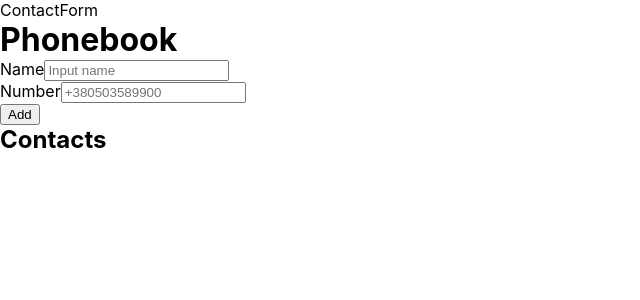
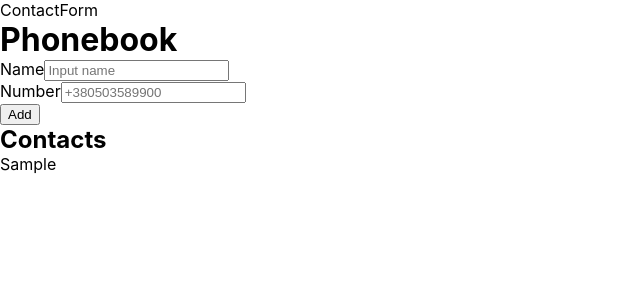
Before and after one commit to Korotkova-Iuliia/goit-react-hw-02-phonebook, a React (Create React App) app: page / in a window 1280 px wide. Both pictures are taken after typing "Sample", "5551234" into the empty fields and a click on the button "Add". Shown: the top 300 px of the page, without its empty margins (0-640 px from the left). Built offline with nearby package versions, Linux system fonts and the light colour scheme.

Commit message:
create contactList

```diff
--- a/src/components/App.js
+++ b/src/components/App.js
@@ -4,7 +4,7 @@ import { GlobalStyle } from "./GlobalStyle";
 // import styled from 'styled-components';
 import "./App.css";
 import MyForm from "./MyForm/MyForm";
-// import ContactsList from './ContatsList/ContatsList';
+import ContactsList from "./ContatsList/ContatsList";
 
 class App extends Component {
   state = {
@@ -18,6 +18,16 @@ class App extends Component {
     number: "",
     filter: "",
   };
+  addContact = (values) => {
+    const createId = () => nanoid();
+    const { name, number } = values;
+
+    this.setState(({ contacts }) => ({
+      contacts: [...contacts, { id: createId(), name, number }],
+      name,
+      number,
+    }));
+  };
 
   handleSubmit = (values) => {
     const { name, number } = values;
@@ -27,8 +37,8 @@ class App extends Component {
     // // console.log(createId());
     // console.log(this.state.contacts);
     // console.log(this.state.contacts[0]);
-    // console.log(name);
-    // console.log(number);
+    console.log(name);
+    console.log(number);
     const createId = () => nanoid();
     this.setState(({ contacts }) => ({
       contacts: [...contacts, { id: createId(), name, number }],
@@ -38,17 +48,19 @@ class App extends Component {
   };
   render() {
     const { contacts } = this.state;
-    console.log(this.state.contacts.id);
+    console.log(this.state.contacts);
     console.log(contacts);
+    console.log(this.state);
 
     return (
       <div>
         <GlobalStyle />
         <div>ContactForm</div>
         <h1>Phonebook</h1>
+        {/* <MyForm onSubmit={() => this.handleSubmit(values)} /> */}
         <MyForm onSubmit={this.handleSubmit} />
-        {/* <MyForm onSubmit={this.handleSubmit} /> */}
         <h2>Contacts</h2>
+        <ContactsList contacts={contacts}></ContactsList>
       </div>
     );
   }
--- a/src/components/ContactItem/ContactItem.jsx
+++ b/src/components/ContactItem/ContactItem.jsx
@@ -1,4 +1,6 @@
+// import { nanoid } from 'nanoid';
 // const ContactItem = ({ id, name, number }) => {
-//   return <li>{name}</li>;
+//   const createId = () => nanoid();
+//   return <li key={createId()}>{name}</li>;
 // };
 // export default ContactItem;
--- a/src/components/ContatsList/ContatsList.jsx
+++ b/src/components/ContatsList/ContatsList.jsx
@@ -1,22 +1,23 @@
-// import { nanoid } from 'nanoid';
-// import ContactItem from '../ContactItem/ContactItem';
-// const ContactsList = ({contacts}) => {
-//   //   const createId = () => nanoid();
-//   //   const id = createId;
-//   return (
-//     <ul>
-//       {contacts.map((contact) => {
-//         return (
-//           <li key={contact.id}>
-//             <ContactItem />
-//           </li>
-//         );
-//       })}
-//     </ul>
-//   );
-// };
+import { nanoid } from "nanoid";
+import ContactItem from "../ContactItem/ContactItem";
+const ContactsList = ({ contacts }) => {
+  const createId = () => nanoid();
 
-// export default ContactsList;
-// // {
-// //   id, name, number;
-// // }
+  return (
+    <ul>
+      {contacts.map(({ name }) => {
+        return (
+          <li key={createId()}>
+            {name}
+            {/* <li key={createId()}>{name}</li> */}
+          </li>
+        );
+      })}
+    </ul>
+  );
+};
+
+export default ContactsList;
+// {
+//   id, name, number;
+// }
```
